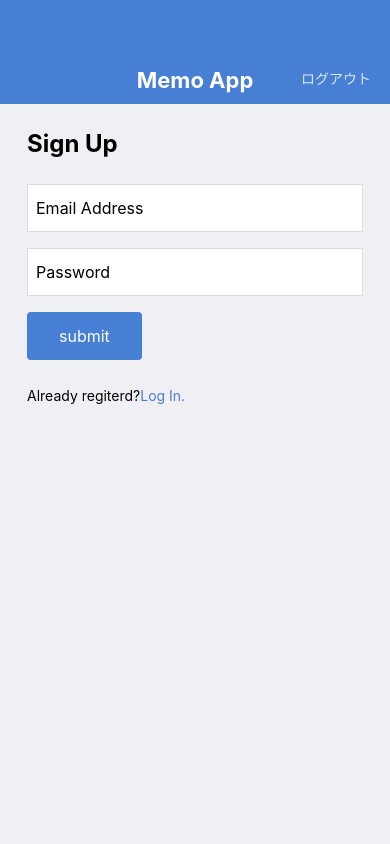
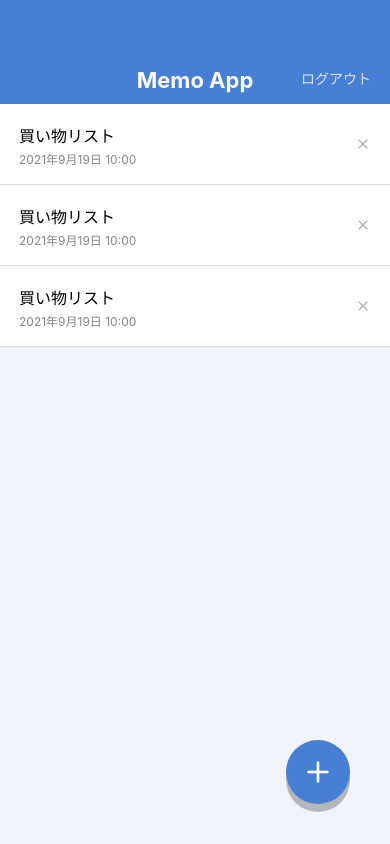
Before and after one commit to tomoaki1031/MemoApp2, a React Native app: screen /MemoList in a window 390 px wide. Built offline with nearby package versions, Linux system fonts and the light colour scheme.

Commit message:
onpress を

```diff
--- a/App.jsx
+++ b/App.jsx
@@ -3,12 +3,12 @@
 // import MemoDetailScreen from './src/screens/MemoDetailsScreen';
 // import MemoEditScreen from './src/screens/MemoEditScreen';
 // import MemoCreateScreen from './src/screens/MemoCreateScreen';
-// import MemoListScreen from './src/screens/MemoListScreen';
+import MemoListScreen from './src/screens/MemoListScreen';
 // import LoginScreen from './src/screens/LoginScreen';
-import SignUpScreen from './src/screens/SignUpScreen';
+// import SignUpScreen from './src/screens/SignUpScreen';
 
 export default function App() {
   return (
-    <SignUpScreen />
+    <MemoListScreen />
   );
 }
--- a/src/components/Button.jsx
+++ b/src/components/Button.jsx
@@ -1,19 +1,24 @@
 import React from 'react';
-import { View, Text, StyleSheet } from 'react-native';
-import { string } from 'prop-types';
+import { TouchableOpacity, Text, StyleSheet } from 'react-native';
+import { func, string } from 'prop-types';
 
 export default function Button(props) {
-  const { label } = props;
+  const { label, onPress } = props;
   return (
-    <View style={styles.buttonContainer}>
+    <TouchableOpacity style={styles.buttonContainer} onPress={onPress}>
       <Text style={styles.buttonLabel}>{label}</Text>
-    </View>
+    </TouchableOpacity>
 
   );
 }
 
 Button.propTypes = {
   label: string.isRequired,
+  onPress: func,
+};
+
+Button.defaultProps = {
+  onPress: null,
 };
 
 const styles = StyleSheet.create({
--- a/src/components/CircleButton.jsx
+++ b/src/components/CircleButton.jsx
@@ -1,23 +1,25 @@
 import React from 'react';
-import { View, StyleSheet } from 'react-native';
-import { string, shape } from 'prop-types';
+import { StyleSheet, TouchableOpacity } from 'react-native';
+import { string, shape, func } from 'prop-types';
 import { Feather } from '@expo/vector-icons';
 
 export default function CircleButton(props) {
-  const { style, name } = props;
+  const { style, name, onPress } = props;
   return (
-    <View style={[styles.circleButton, style]}>
+    <TouchableOpacity style={[styles.circleButton, style]} onPress={onPress}>
       <Feather name={name} size={32} color="white" />
-    </View>
+    </TouchableOpacity>
   );
 }
 
 CircleButton.propTypes = {
   style: shape(),
   name: string.isRequired,
+  onPress: func,
 };
 CircleButton.defaultProps = {
   style: null,
+  onPress: null,
 };
 
 const styles = StyleSheet.create({
--- a/src/components/MemoList.jsx
+++ b/src/components/MemoList.jsx
@@ -1,6 +1,6 @@
 import { Feather } from '@expo/vector-icons';
 import React from 'react';
-import { View, Text, StyleSheet } from 'react-native';
+import { View, Text, StyleSheet, TouchableOpacity } from 'react-native';
 
 export default function MemoList() {
   return (
@@ -11,9 +11,9 @@
           <Text style={styles.memoListItemTitle}>買い物リスト</Text>
           <Text style={styles.memoListItemDate}>2021年9月19日 10:00</Text>
         </View>
-        <View>
+        <TouchableOpacity>
           <Feather name="x" size={16} color="#B0B0B0" />
-        </View>
+        </TouchableOpacity>
       </View>
 
       <View style={styles.memoListItem}>
@@ -21,9 +21,9 @@
           <Text style={styles.memoListItemTitle}>買い物リスト</Text>
           <Text style={styles.memoListItemDate}>2021年9月19日 10:00</Text>
         </View>
-        <View>
+        <TouchableOpacity>
           <Feather name="x" size={16} color="#B0B0B0" />
-        </View>
+        </TouchableOpacity>
       </View>
 
       <View style={styles.memoListItem}>
@@ -31,9 +31,9 @@
           <Text style={styles.memoListItemTitle}>買い物リスト</Text>
           <Text style={styles.memoListItemDate}>2021年9月19日 10:00</Text>
         </View>
-        <View>
+        <TouchableOpacity>
           <Feather name="x" size={16} color="#B0B0B0" />
-        </View>
+        </TouchableOpacity>
       </View>
 
     </View>
--- a/src/screens/MemoEditScreen.jsx
+++ b/src/screens/MemoEditScreen.jsx
@@ -14,7 +14,7 @@
       <View style={styles.inputContainer}>
         <TextInput value="買い物リスト" multiline style={styles.input} />
       </View>
-      <CircleButton name="check" />
+      <CircleButton name="check" onPress={() => {}} />
 
     </KeyboardSafeView>
   );
--- a/src/screens/SignUpScreen.jsx
+++ b/src/screens/SignUpScreen.jsx
@@ -1,5 +1,5 @@
 import React from 'react';
-import { View, Text, TextInput, StyleSheet } from 'react-native';
+import { View, Text, TextInput, StyleSheet, TouchableOpacity } from 'react-native';
 
 import AppBar from '../components/AppBar';
 import Button from '../components/Button';
@@ -12,10 +12,12 @@
         <Text style={styles.title}>Sign Up</Text>
         <TextInput style={styles.input} value="Email Address" />
         <TextInput style={styles.input} value="Password" />
-        <Button label="submit" />
+        <Button label="submit" onPress={() => { }} />
         <View style={styles.footer}>
           <Text style={styles.footerText}>Already regiterd?</Text>
-          <Text style={styles.footerLink}>Log In.</Text>
+          <TouchableOpacity>
+            <Text style={styles.footerLink}>Log In.</Text>
+          </TouchableOpacity>
         </View>
       </View>
 
```
Also changed, not shown: src/screens/LoginScreen.jsx (+5 -3 lines).
